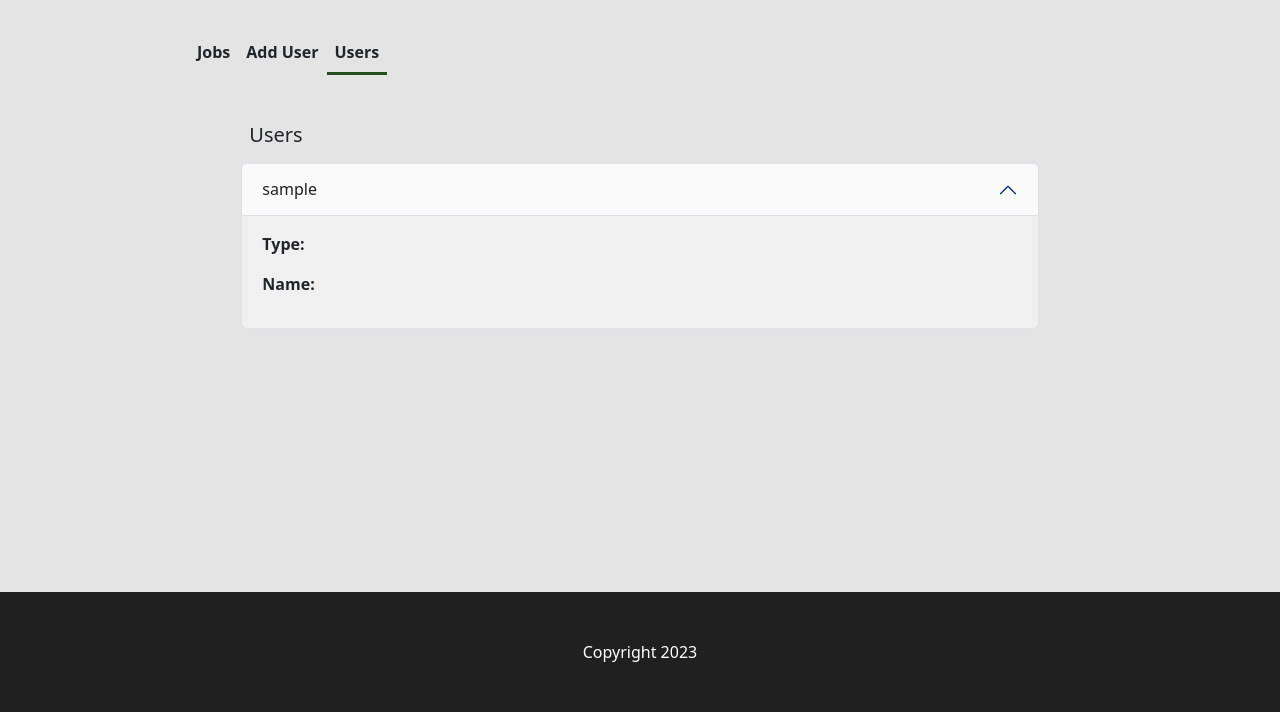
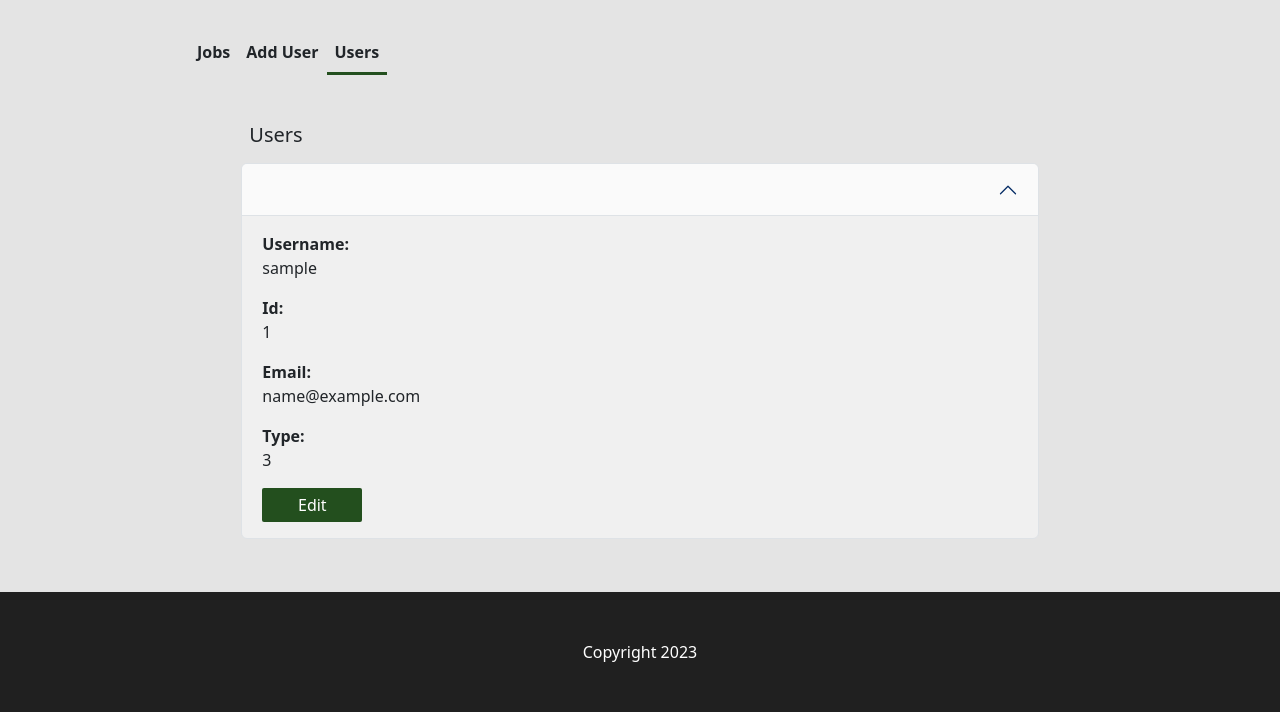
Before and after one commit to andrebraga7/the-maintenance-co, a Django app: page /manager/show-users in a window 1280 px wide, after a click that opens the changed part. Shown: the part 92-804 px from the top of the page. Run offline with Django 3.2, Linux system fonts and the light colour scheme; the visitor is signed in with stand-in values (Sample User, id 1); data comes from the database, SQL or seed files in the repository; some libraries are stand-ins or nearby versions.

Commit message:
Create user edit form

```diff
--- a/manager_dashboard/forms.py
+++ b/manager_dashboard/forms.py
@@ -1,14 +1,12 @@
 from django import forms
 from django.contrib.auth.models import User
+from .models import Profile
+
+
+USER_TYPES = ((3, 'Client'), (2, 'Employee'), (1, 'Manager'))
 
 
 class CustomSignupForm(forms.Form):
-
-    USER_TYPES = (
-        ('client', 'Client'),
-        ('employee', 'Employee'),
-        ('manager', 'Manager'))
-
     name = forms.CharField(max_length=20)
     type = forms.ChoiceField(choices=USER_TYPES)
 
@@ -17,3 +15,15 @@ class CustomSignupForm(forms.Form):
         up.name = self.cleaned_data['name']
         up.type = self.cleaned_data['type']
         up.save()
+
+
+class EditUserForm(forms.ModelForm):
+    class Meta:
+        model = User
+        fields = ['username', 'email']
+
+
+class EditProfileForm(forms.ModelForm):
+    class Meta:
+        model = Profile
+        fields = ['name', 'type']
--- a/manager_dashboard/models.py
+++ b/manager_dashboard/models.py
@@ -4,10 +4,13 @@ from django.db.models.signals import post_save
 from django.dispatch import receiver
 
 
+USER_TYPES = ((3, 'Client'), (2, 'Employee'), (1, 'Manager'))
+
+
 class Profile(models.Model):
     user = models.OneToOneField(User, on_delete=models.CASCADE)
     name = models.CharField(max_length=20)
-    type = models.CharField(max_length=15)
+    type = models.IntegerField(choices=USER_TYPES, default=3)
 
     class Meta:
         permissions = [
@@ -20,8 +23,3 @@ class Profile(models.Model):
 def create_user_profile(sender, instance, created, **kwargs):
     if created:
         Profile.objects.create(user=instance)
-
-
-# @receiver(post_save, sender=User)
-# def save_user_profile(sender, instance, **kwargs):
-#     instance.profile.save()
--- a/manager_dashboard/urls.py
+++ b/manager_dashboard/urls.py
@@ -5,4 +5,5 @@ urlpatterns = [
     path('manager/jobs-list', views.JobsList.as_view(), name='jobs_list'),
     path('manager/signup', views.CustomSignupView.as_view(), name='account_signup'),
     path('manager/show-users', views.ShowUsers.as_view(), name='show_users'),
+    path('manager/<user_id>', views.EditUser.as_view(), name='edit_user'),
 ]
--- a/manager_dashboard/views.py
+++ b/manager_dashboard/views.py
@@ -1,8 +1,31 @@
-from django.shortcuts import render, redirect
+from django.shortcuts import render, redirect, get_object_or_404
 from django.views import View
 from client_dashboard.models import Job
 from allauth.account.views import SignupView
 from django.contrib.auth.models import User, Permission
+from .forms import EditUserForm, EditProfileForm
+
+
+class CustomSignupView(SignupView):
+
+    def form_valid(self, form):
+
+        user = form.save(self.request)
+
+        if user.profile.type == '1':
+            permission = Permission.objects.get(codename='manager')
+            user.user_permissions.add(permission)
+            user.is_staff = True
+            user.is_superuser = True
+            user.save()
+        elif user.profile.type == '2':
+            permission = Permission.objects.get(codename='employee')
+            user.user_permissions.add(permission)
+        elif user.profile.type == '3':
+            permission = Permission.objects.get(codename='client')
+            user.user_permissions.add(permission)
+
+        return redirect('account_signup')
 
 
 class JobsList(View):
@@ -26,31 +49,27 @@ class JobsList(View):
 class ShowUsers(View):
 
     def get(self, request):
-        users = User.objects.all()
+        users = User.objects.all().filter(
+            profile__name__isnull=False).order_by('profile__name')
 
         return render(
             request,
             'manager_dashboard/show_users.html',
-            {'users': users})
+            {'users': users}
+            )
 
 
-class CustomSignupView(SignupView):
+class EditUser(View):
 
-    def form_valid(self, form):
+    def get(self, request, user_id, *args, **kwargs):
+        edit_user = get_object_or_404(User, id=user_id)
+        form1 = EditUserForm(instance=edit_user)
+        form2 = EditProfileForm(instance=edit_user.profile)
 
-        user = form.save(self.request)
-
-        if user.profile.type == 'manager':
-            permission = Permission.objects.get(codename='manager')
-            user.user_permissions.add(permission)
-            user.is_staff = True
-            user.is_superuser = True
-            user.save()
-        elif user.profile.type == 'employee':
-            permission = Permission.objects.get(codename='employee')
-            user.user_permissions.add(permission)
-        elif user.profile.type == 'client':
-            permission = Permission.objects.get(codename='client')
-            user.user_permissions.add(permission)
-
-        return redirect('dashboard')
+        return render(
+            request,
+            'manager_dashboard/edit_user.html',
+            {
+                'form1': form1,
+                'form2': form2,
+            })
--- a/static/css/style.css
+++ b/static/css/style.css
@@ -101,3 +101,17 @@ html, body {
 .accordion:hover {
     --bs-accordion-btn-color: #234F1E;
 }
+
+.edit-user-btn {
+    color: white;
+    background-color: #234F1E;
+    border: none;
+    border-radius: 2px;
+    padding: 5px;
+    width: 100px;
+}
+
+.edit-user-btn:hover {
+    color: white;
+    background-color: #393939;
+}
--- a/templates/manager_dashboard/show_users.html
+++ b/templates/manager_dashboard/show_users.html
@@ -12,20 +12,31 @@
                     <h2 class="accordion-header">
                         <button class="accordion-button" type="button" data-bs-toggle="collapse"
                             data-bs-target="#{{ forloop.counter }}" aria-expanded="true" aria-controls="collapseOne">
-                            <span>{{ user }}</span>
+                            <span>{{ user.profile.name }}</span>
                         </button>
                     </h2>
                     <div id="{{ forloop.counter }}" class="accordion-collapse collapse" aria-labelledby="headingOne"
                         data-bs-parent="#dash_accordion">
                         <div class="accordion-body">
                             <p>
+                                <strong>Username:</strong><br>
+                                <span>{{ user }}</span>
+                            </p>
+                            <p>
+                                <strong>Id:</strong><br>
+                                <span>{{ user.id }}</span>
+                            </p>
+                            <p>
+                                <strong>Email:</strong><br>
+                                <span>{{ user.email }}</span>
+                            </p>
+                            <p>
                                 <strong>Type:</strong><br>
                                 <span>{{ user.profile.type }}</span>
                             </p>
-                            <p>
-                                <strong>Name:</strong><br>
-                                <span>{{ user.profile.name }}</span>
-                            </p>
+                            <a href="{% url 'edit_user' user.id %}">
+                                <button class="edit-user-btn">Edit</button>
+                            </a>
                         </div>
                     </div>
                 </div>
```
Also changed, not shown: manager_dashboard/admin.py (+7 -0 lines), templates/manager_dashboard/edit_user.html (added, +19 -0 lines), client_dashboard/migrations/0001_initial.py, manager_dashboard/migrations/0001_initial.py, manager_dashboard/migrations/0002_alter_profile_type.py (added).
